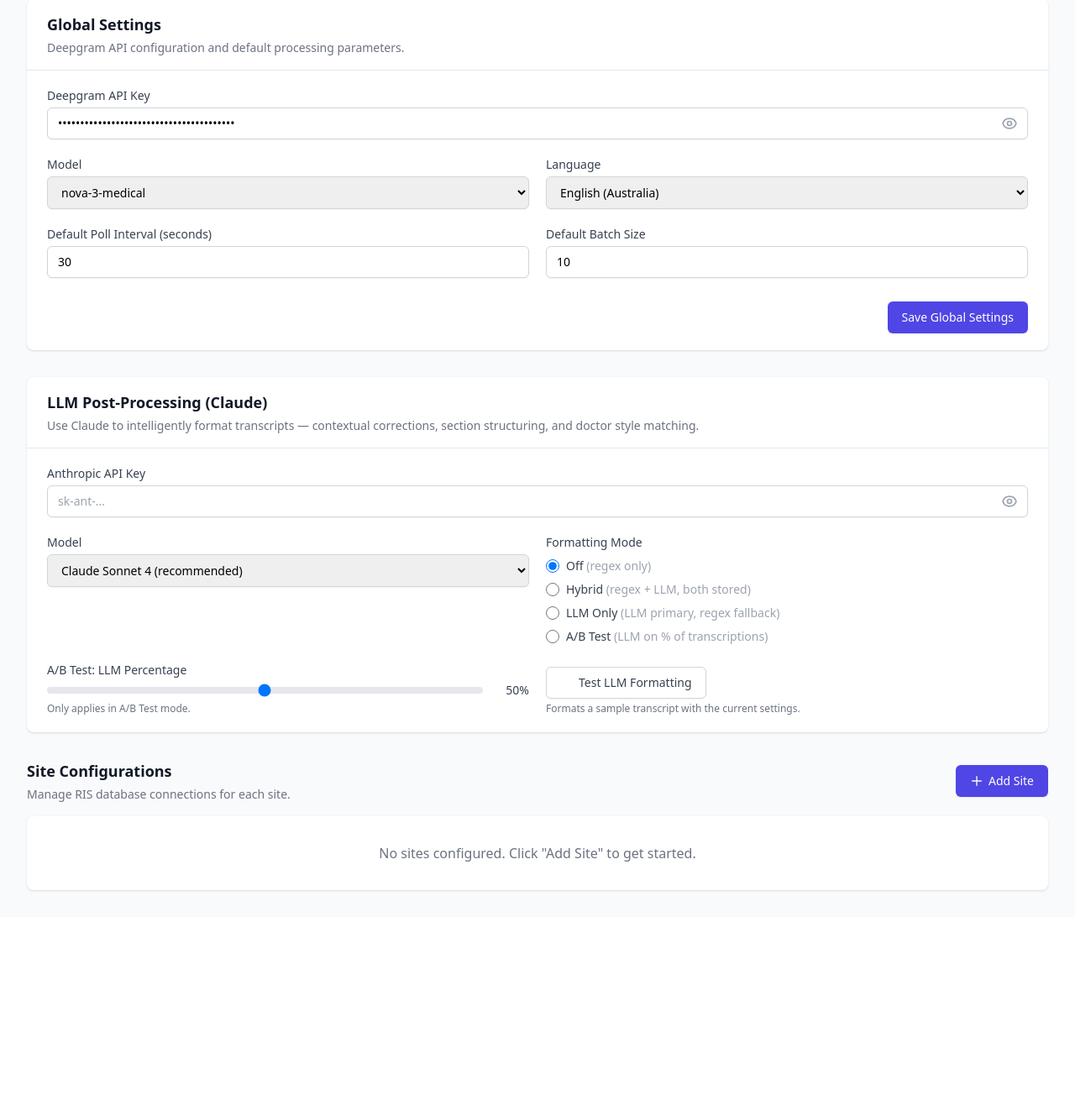
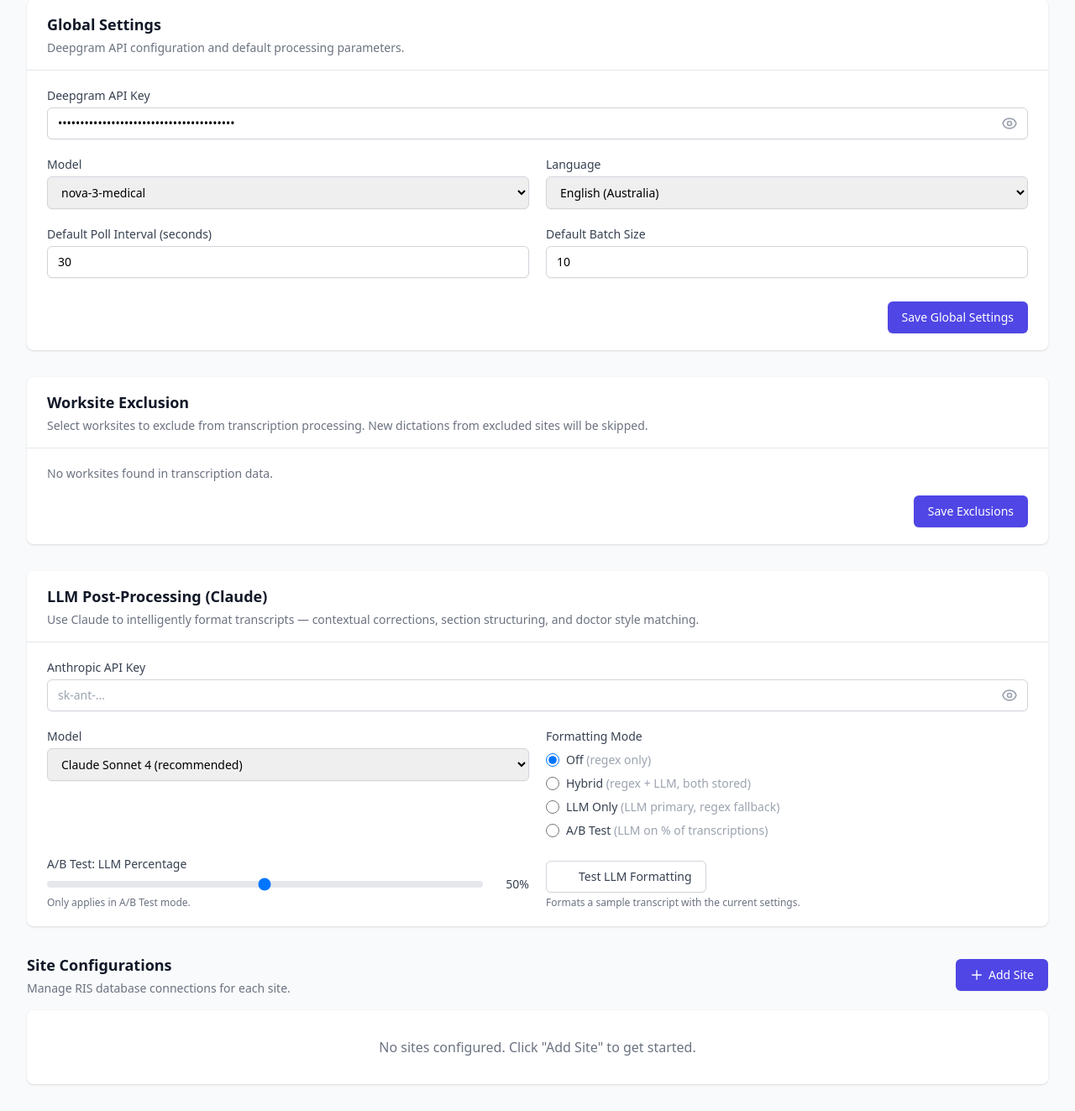
Before and after one commit to chrisgermon/crowd-transcription, a FastAPI app: page /settings/ in a window 1280 px wide. Shown: the part 161-1484 px from the top of the page at 84% size. Before the commit the page ends 1223 px from the top, so only its background shows below. Run offline with FastAPI, Linux system fonts and the light colour scheme; parts of the project's set-up code (start-up, migrations or seed data) failed here and were passed over; some libraries are stand-ins or nearby versions.

Commit message:
Add worksite exclusion feature to settings
Checkbox list of all worksites with transcription counts. Excluded
worksites are skipped during dictation discovery — the service reads
the excluded_worksites config each poll cycle.

Co-Authored-By: Claude Opus 4.6 (1M context) <noreply@anthropic.com>

```diff
--- a/crowdtrans/config.py
+++ b/crowdtrans/config.py
@@ -62,6 +62,9 @@ class Settings(BaseSettings):
     llm_mode: str = "off"  # off, hybrid, llm_only, ab_test
     llm_ab_test_pct: int = 50
 
+    # --- Worksite filtering ---
+    excluded_worksites: str = ""  # comma-separated list of facility names to skip
+
     # --- Local SQLite ---
     sqlite_db_path: Path = Path("/opt/crowdtrans/data/crowdtrans.db")
 
--- a/crowdtrans/config_store.py
+++ b/crowdtrans/config_store.py
@@ -27,6 +27,7 @@ _GLOBAL_KEYS = {
     "llm_model": "llm_model",
     "llm_mode": "llm_mode",
     "llm_ab_test_pct": "llm_ab_test_pct",
+    "excluded_worksites": "excluded_worksites",
 }
 
 
--- a/crowdtrans/web/templates/settings/index.html
+++ b/crowdtrans/web/templates/settings/index.html
@@ -78,6 +78,37 @@
                 <button type="submit"
                         class="inline-flex items-center px-4 py-2 border border-transparent rounded-md shadow-sm text-sm font-medium text-white bg-indigo-600 hover:bg-indigo-700 focus:outline-none focus:ring-2 focus:ring-offset-2 focus:ring-indigo-500">
                     Save Global Settings
+                </button>
+            </div>
+        </form>
+    </div>
+
+    {# ── Worksite Exclusion ── #}
+    <div class="bg-white shadow rounded-lg">
+        <div class="px-6 py-4 border-b border-gray-200">
+            <h2 class="text-lg font-semibold text-gray-900">Worksite Exclusion</h2>
+            <p class="text-sm text-gray-500 mt-1">Select worksites to exclude from transcription processing. New dictations from excluded sites will be skipped.</p>
+        </div>
+        <form method="post" action="/settings/worksites" class="px-6 py-5">
+            {% if worksites %}
+            <div class="grid grid-cols-1 sm:grid-cols-2 lg:grid-cols-3 gap-2 mb-4">
+                {% for ws in worksites %}
+                <label class="flex items-center space-x-2 px-3 py-2 rounded hover:bg-gray-50 cursor-pointer">
+                    <input type="checkbox" name="excluded" value="{{ ws.name }}"
+                           {{ 'checked' if ws.excluded }}
+                           class="h-4 w-4 text-red-600 border-gray-300 rounded focus:ring-red-500">
+                    <span class="text-sm text-gray-700">{{ ws.name }}</span>
+                    <span class="text-xs text-gray-400">({{ ws.count }})</span>
+                </label>
+                {% endfor %}
+            </div>
+            {% else %}
+            <p class="text-sm text-gray-500 mb-4">No worksites found in transcription data.</p>
+            {% endif %}
+            <div class="flex justify-end">
+                <button type="submit"
+                        class="inline-flex items-center px-4 py-2 border border-transparent rounded-md shadow-sm text-sm font-medium text-white bg-indigo-600 hover:bg-indigo-700">
+                    Save Exclusions
                 </button>
             </div>
         </form>
```
Also changed, not shown: crowdtrans/transcriber/service.py (+22 -2 lines), crowdtrans/web/routes/settings.py (+40 -0 lines).
